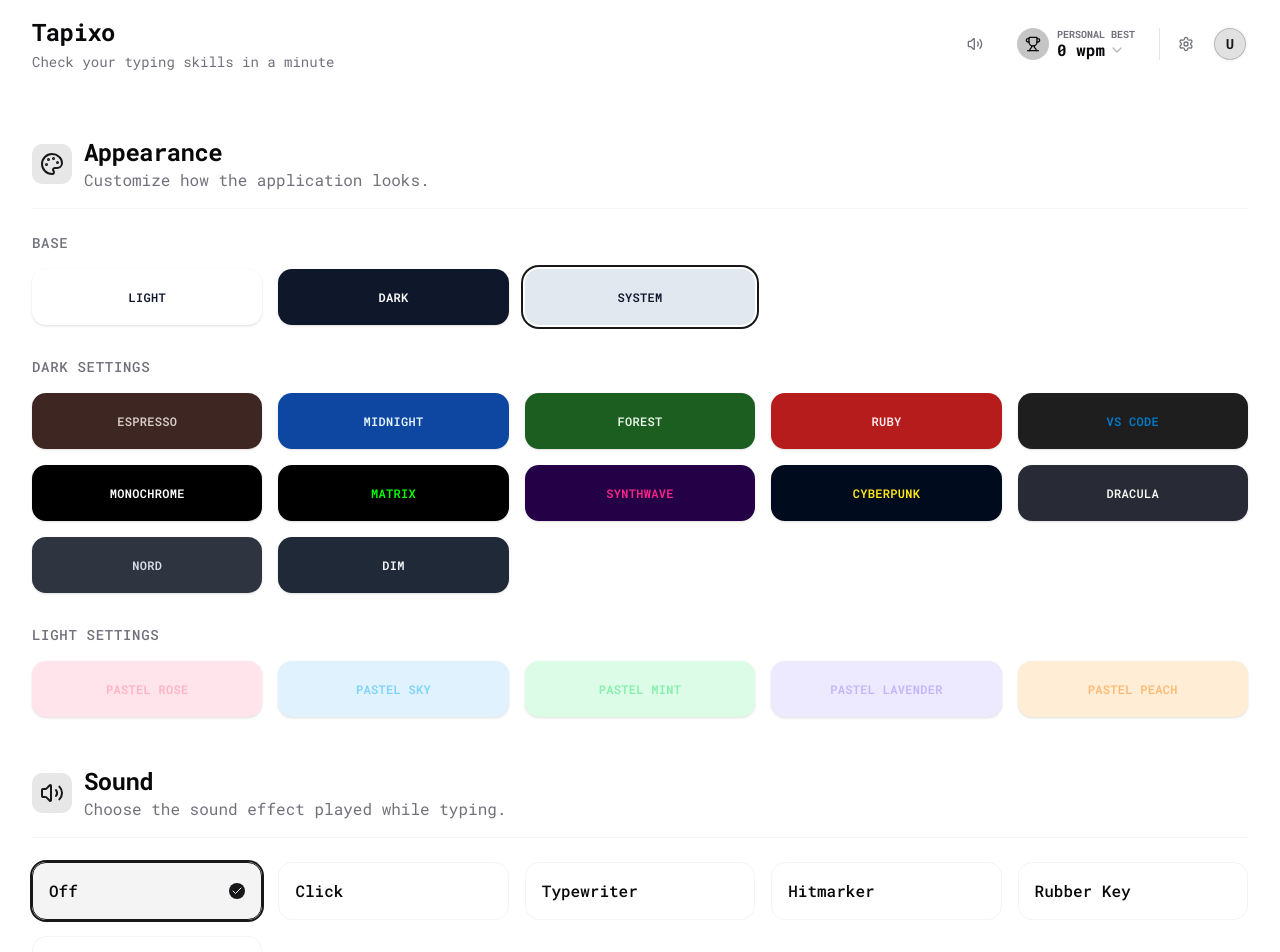
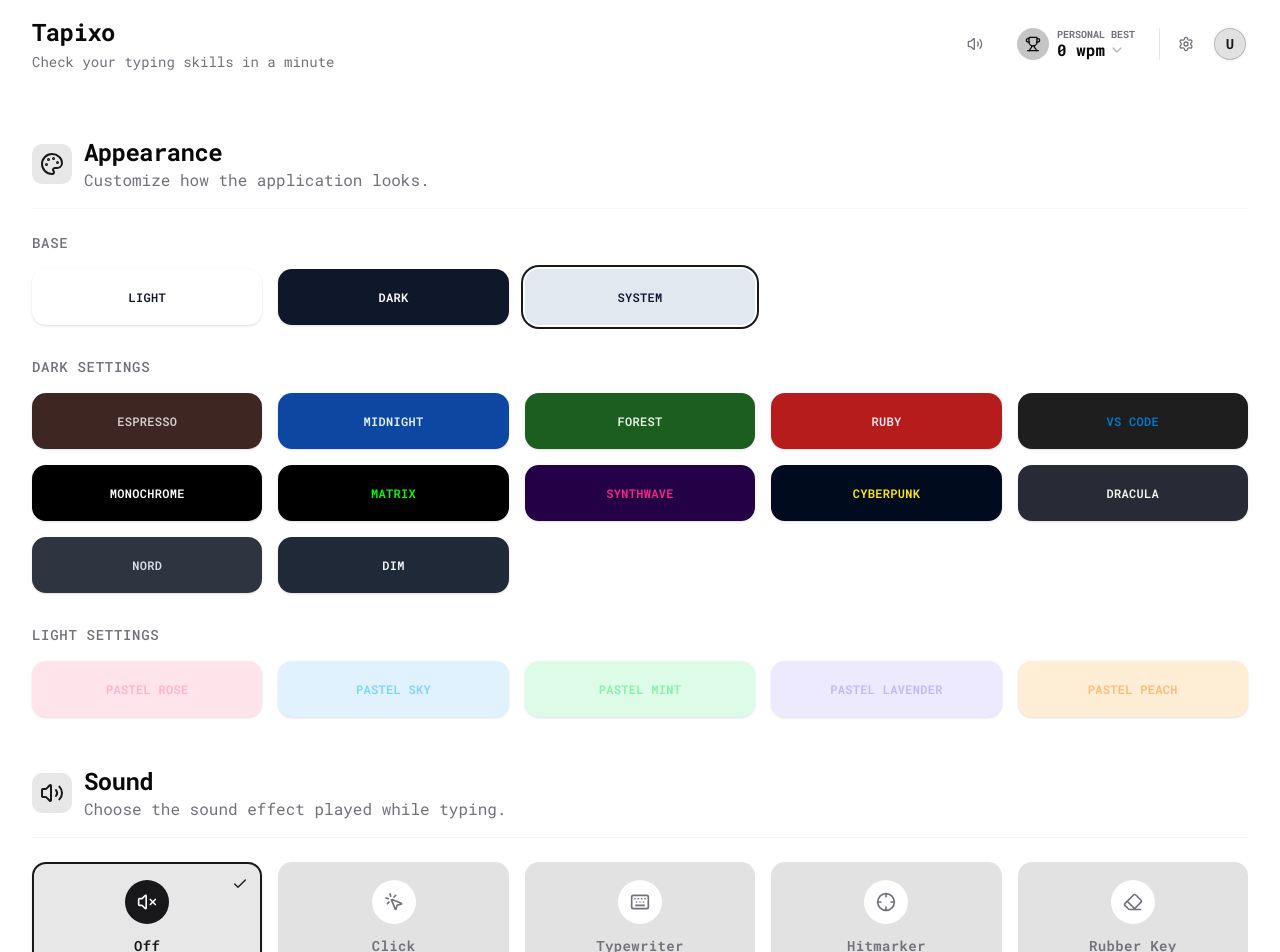
Before and after one commit to Itskrish01/typing-speed-test, a React (Vite) app: page /settings in a window 1280 px wide. Shown: the top 952 px of the page. Built offline with nearby package versions, Linux system fonts and the light colour scheme; no server answers; the database is empty; sample sign-in values are in the browser's storage.

Commit message:
preloading the sounds

```diff
--- a/src/components/ui-blocks/header.tsx
+++ b/src/components/ui-blocks/header.tsx
@@ -72,7 +72,7 @@
                 {/* Personal Best Dropdown */}
                 <DropdownMenu>
                     <DropdownMenuTrigger asChild>
-                        <Button variant="ghost" className="flex items-center gap-2 group h-10 hover:bg-secondary/20" aria-label="View personal bests">
+                        <Button variant="ghost" className="flex items-center gap-2 group h-10 hover:bg-transparent cursor-pointer" aria-label="View personal bests">
                             <span className="flex items-center justify-center w-8 h-8 rounded-full bg-secondary text-foreground transition-colors shrink-0">
                                 <Trophy className="w-4 h-4" />
                             </span>
--- a/src/hooks/use-sound.tsx
+++ b/src/hooks/use-sound.tsx
@@ -5,7 +5,7 @@
 export type SoundType = 'off' | 'click' | 'typewriter' | 'hitmarker' | 'rubber' | 'pop' | 'error';
 
 const SOUND_TYPES: Exclude<SoundType, 'off'>[] = ['click', 'typewriter', 'hitmarker', 'rubber', 'pop'];
-const DEFAULT_VOLUME = 0.5; // Lowered volume as requested
+const DEFAULT_VOLUME = 0.8; // Lowered volume as requested
 
 interface SoundContextType {
     currentSound: SoundType;
@@ -101,11 +101,25 @@
     }, []);
 
     useEffect(() => {
-        loadSounds(currentSound);
-        if (currentSound !== 'off') {
+        // Preload ALL sounds on mount to ensure instant responsiveness
+        const preloadAll = async () => {
+            // Wait for audio context to be available
+            if (!audioContextRef.current) return;
+
+            // Load 'error' sound
             loadSounds('error');
-        }
-    }, [currentSound, loadSounds]);
+
+            // Load all other sound types
+            for (const type of SOUND_TYPES) {
+                loadSounds(type);
+            }
+        };
+
+        // We need to wait a tick for the audio context ref to optionally be set if it wasn't synchronous,
+        // but our init effect is synchronous if AudioContext exists.
+        // However, let's just call it.
+        preloadAll();
+    }, [loadSounds]);
 
     const playSound = useCallback((type: SoundType) => {
         if (muted || type === 'off' || !audioContextRef.current || !gainNodeRef.current) return;
--- a/src/pages/settings/settings.tsx
+++ b/src/pages/settings/settings.tsx
@@ -5,10 +5,30 @@
 import { updateUserTheme } from "@/lib/firestore-helpers";
 import { saveTheme } from "@/lib/storage-helpers";
 import { useTypingSound, type SoundType } from "@/hooks/use-sound";
-import { Check, Volume2, Palette } from "lucide-react";
+import {
+    Check,
+    Volume2,
+    Palette,
+    VolumeX,
+    Keyboard,
+    MousePointerClick,
+    Crosshair,
+    Eraser,
+    Zap
+} from "lucide-react";
 import { cn } from "@/lib/utils";
 
 import { THEMES, type ThemeDefinition } from "@/lib/themes";
+
+const SOUND_ICONS: Record<SoundType, React.ElementType> = {
+    off: VolumeX,
+    click: MousePointerClick,
+    typewriter: Keyboard,
+    hitmarker: Crosshair,
+    rubber: Eraser,
+    pop: Zap,
+    error: VolumeX // Should not be selectable usually, but good fallback
+};
 
 export const Settings = () => {
     const { theme, setTheme } = useTheme();
@@ -85,7 +105,11 @@
                     </div>
 
                     <div className="grid grid-cols-2 sm:grid-cols-3 md:grid-cols-4 lg:grid-cols-5 gap-4">
-                        {sounds.map((sound) => (
+                        {sounds.map((sound) => {
+                            const isSelected = currentSound === sound;
+                            const Icon = SOUND_ICONS[sound] || Volume2;
+
+                            return (
                                 <button
                                     key={sound}
                                     onClick={() => {
@@ -93,20 +117,30 @@
                                         previewSound(sound);
                                     }}
                                     className={cn(
-                                    "group relative flex items-center justify-between p-4 rounded-xl border border-border/40 hover:border-border transition-all hover:bg-secondary/40",
-                                    currentSound === sound && "ring-2 ring-primary border-primary bg-secondary/20"
+                                        "relative flex flex-col items-center justify-center p-4 rounded-xl border-2 transition-all duration-200 outline-none",
+                                        "hover:scale-[1.02] active:scale-95",
+                                        isSelected
+                                            ? "border-primary bg-primary/10 text-primary shadow-sm"
+                                            : "border-transparent bg-secondary/50 text-muted-foreground hover:bg-secondary hover:text-foreground"
                                     )}
                                 >
-                                <span className="capitalize font-medium">
+                                    <div className={cn(
+                                        "mb-3 p-3 rounded-full transition-colors",
+                                        isSelected ? "bg-primary text-primary-foreground" : "bg-background text-muted-foreground"
+                                    )}>
+                                        <Icon className="w-5 h-5" />
+                                    </div>
+                                    <span className="capitalize font-semibold text-sm tracking-wide">
                                         {sound === 'rubber' ? 'Rubber Key' : sound}
                                     </span>
-                                {currentSound === sound && (
-                                    <div className="p-0.5 rounded-full bg-primary text-primary-foreground">
-                                        <Check className="w-3 h-3" />
+                                    {isSelected && (
+                                        <div className="absolute top-3 right-3 text-primary">
+                                            <Check className="w-4 h-4" />
                                         </div>
                                     )}
                                 </button>
-                        ))}
+                            );
+                        })}
                     </div>
                 </div>
             </main>
```
Lines whose indentation alone changed are shown as unchanged.
